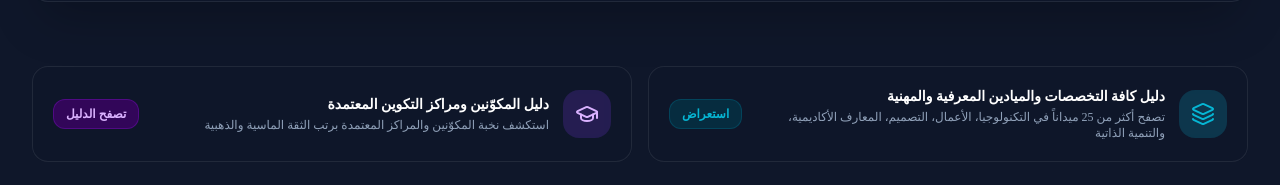
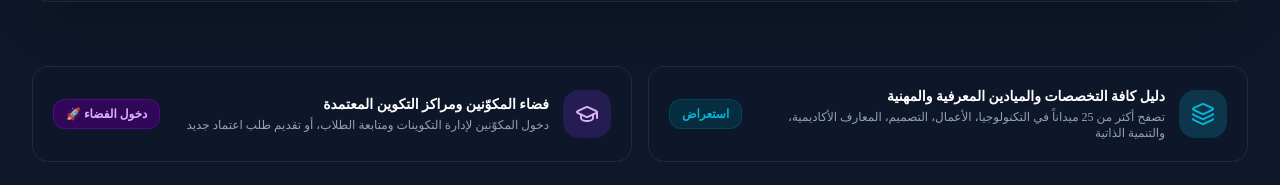
Before and after one commit to yandaloussi-ops/Beinskills-, a React (Vite) app: page / in a window 1280 px wide. Shown: the part 1100-1285 px from the top of the page. Built offline with nearby package versions, Linux system fonts and the light colour scheme; a web font is replaced by a local one.

Commit message:
Add files via upload

```diff
--- a/src/App.tsx
+++ b/src/App.tsx
@@ -647,9 +647,12 @@ export default function App() {
                   </span>
                 </div>
 
-                {/* Public Instructors & Institutes Directory Card (Safe & Public) */}
+                {/* Instructors & Training Centers Portal Card */}
                 <div
-                  onClick={() => setIsInstructorsDirectoryOpen(true)}
+                  onClick={() => {
+                    setActiveViewRole('instructor');
+                    window.scrollTo({ top: 0, behavior: 'smooth' });
+                  }}
                   className="glass-card p-5 rounded-2xl border border-purple-500/30 hover:border-purple-400 bg-slate-900/60 hover:bg-slate-800/80 transition-all cursor-pointer flex items-center justify-between gap-4 group"
                 >
                   <div className="flex items-center gap-3.5">
@@ -658,15 +661,15 @@ export default function App() {
                     </div>
                     <div>
                       <h4 className="text-sm font-bold text-white group-hover:text-purple-300 transition-colors">
-                        دليل المكوّنين ومراكز التكوين المعتمدة
+                        فضاء المكوّنين ومراكز التكوين المعتمدة
                       </h4>
                       <p className="text-xs text-slate-400 mt-0.5">
-                        استكشف نخبة المكوّنين والمراكز المعتمدة برتب الثقة الماسية والذهبية
+                        دخول المكوّنين لإدارة التكوينات ومتابعة الطلاب، أو تقديم طلب اعتماد جديد
                       </p>
                     </div>
                   </div>
                   <span className="text-xs font-bold text-purple-300 bg-purple-950/80 border border-purple-800/50 px-3 py-1.5 rounded-xl shrink-0 group-hover:bg-purple-500 group-hover:text-white transition-all">
-                    تصفح الدليل
+                    دخول الفضاء 🚀
                   </span>
                 </div>
 
```
